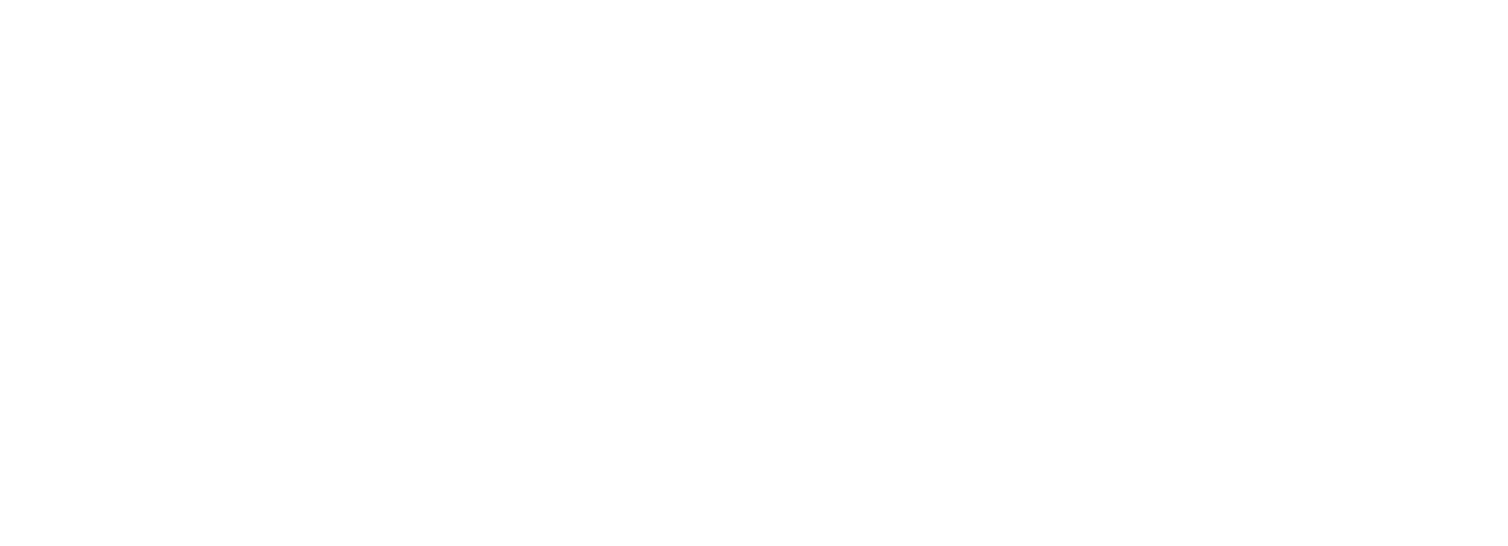
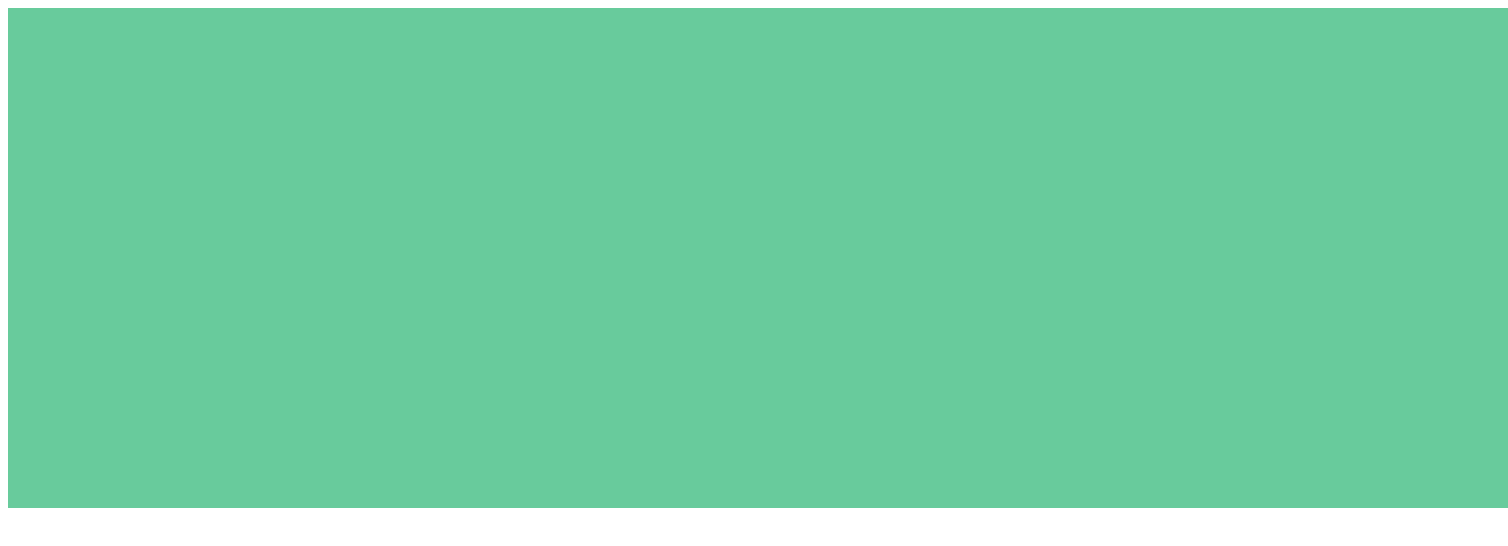
Before and after one commit to CDavid23/VistNantes, a plain HTML site: page index.html in a window 1280 px wide. Shown: the whole page, 1508 px wide, since content can reach past the window. Drawn offline with Linux system fonts and the light colour scheme.

Commit message:
Update style.css

```diff
--- a/style.css
+++ b/style.css
@@ -1,3 +1,6 @@
-head{
-  background: #68cb9c
+.top-box{
+
+  background: #68cb9c;
+  height: 500px;
+  width: 1500px;
 }
```
